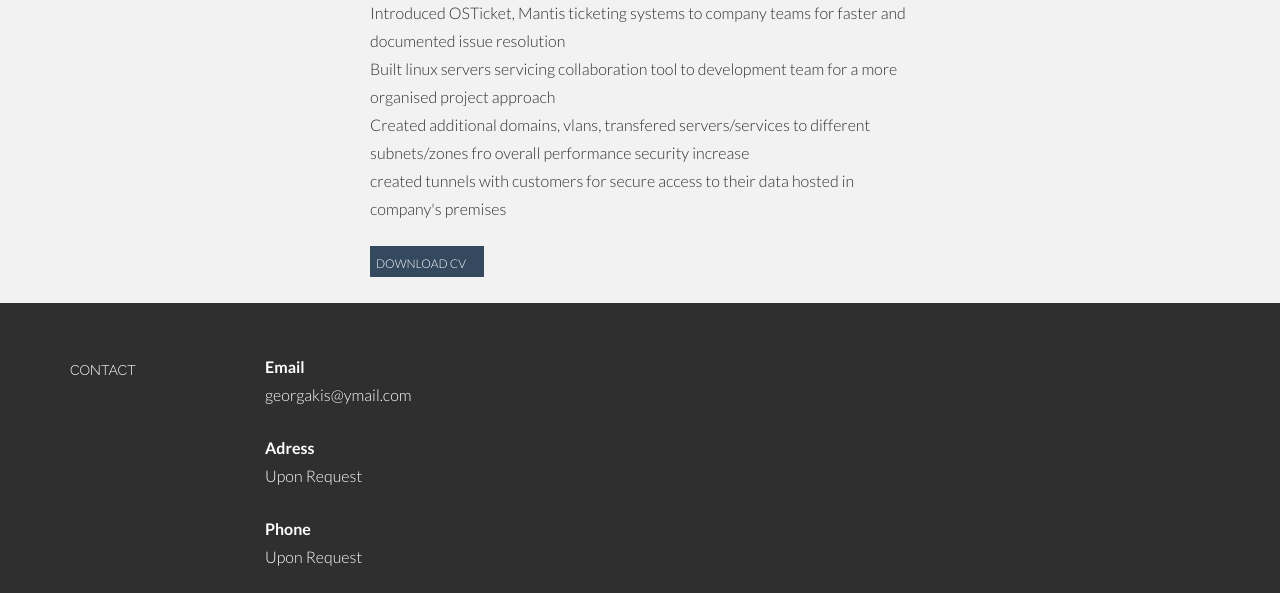
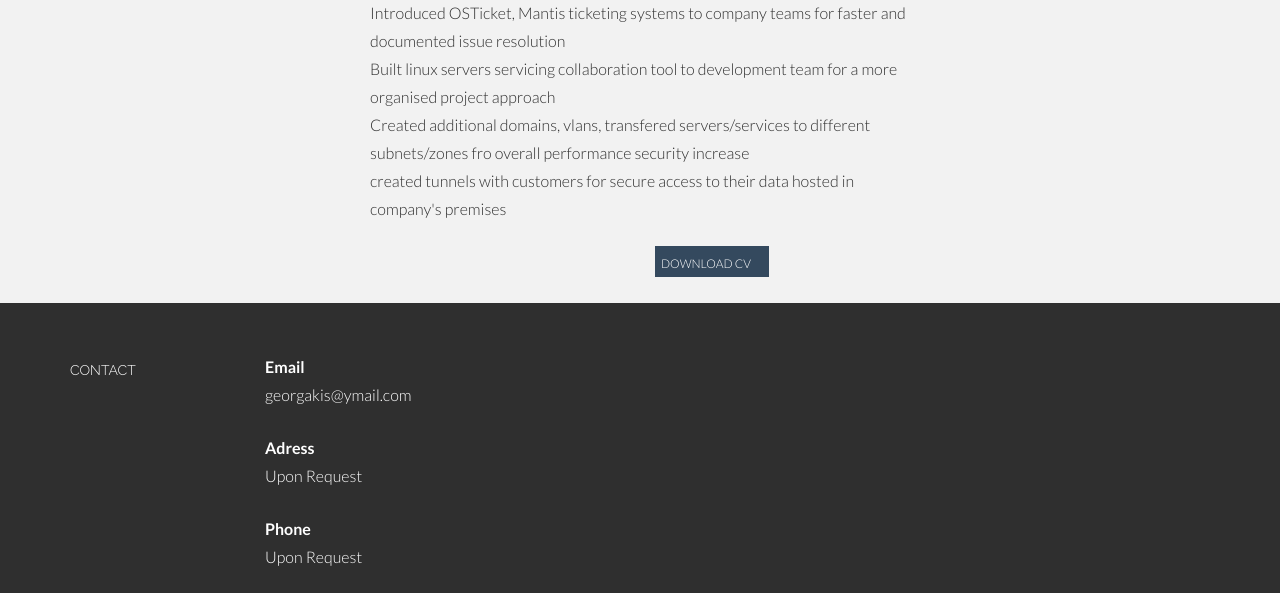
Before and after one commit to giorgosgeorgakis/giorgosgeorgakis.github.io, a plain HTML site: page index.html in a window 1280 px wide. Shown: the part 7445-8038 px from the top of the page. Drawn offline with Linux system fonts and the light colour scheme.

Commit message:
Update index.html

```diff
--- a/index.html
+++ b/index.html
@@ -483,7 +483,7 @@ created tunnels with customers for secure access to their data hosted in company
       <!--/.row -->
 
     <!--/.container -->
-	<div class="col-lg-6 col-lg-offset-3">
+	<div class="col-lg-6 col-lg-offset-6">
             <p><a href="#"><class="icon-file"><IMP><sm>DOWNLOAD CV</sm><IMP></a></p>
           </div>
   </section>
```
